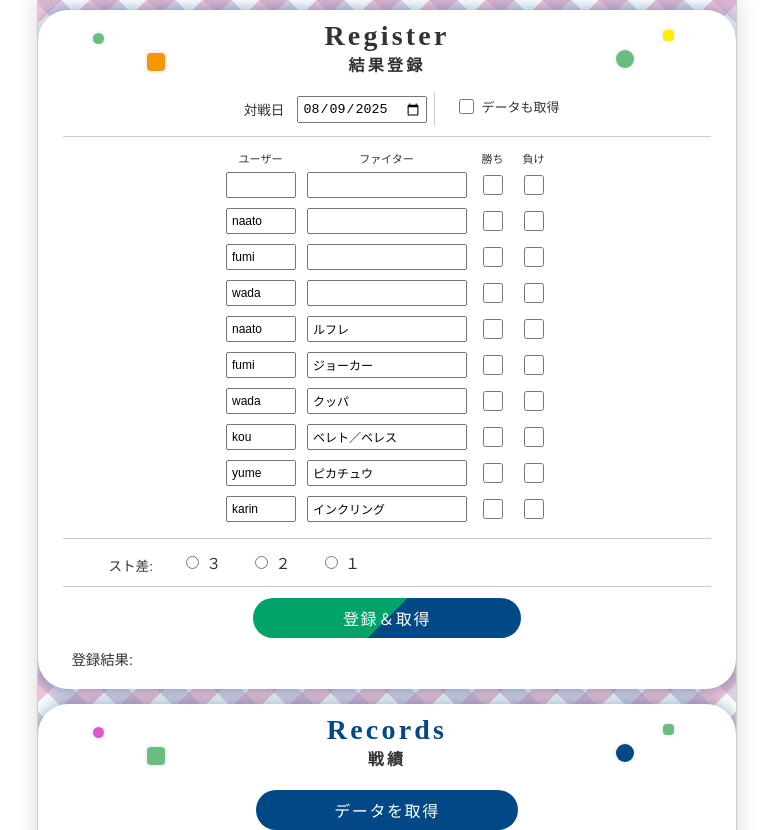
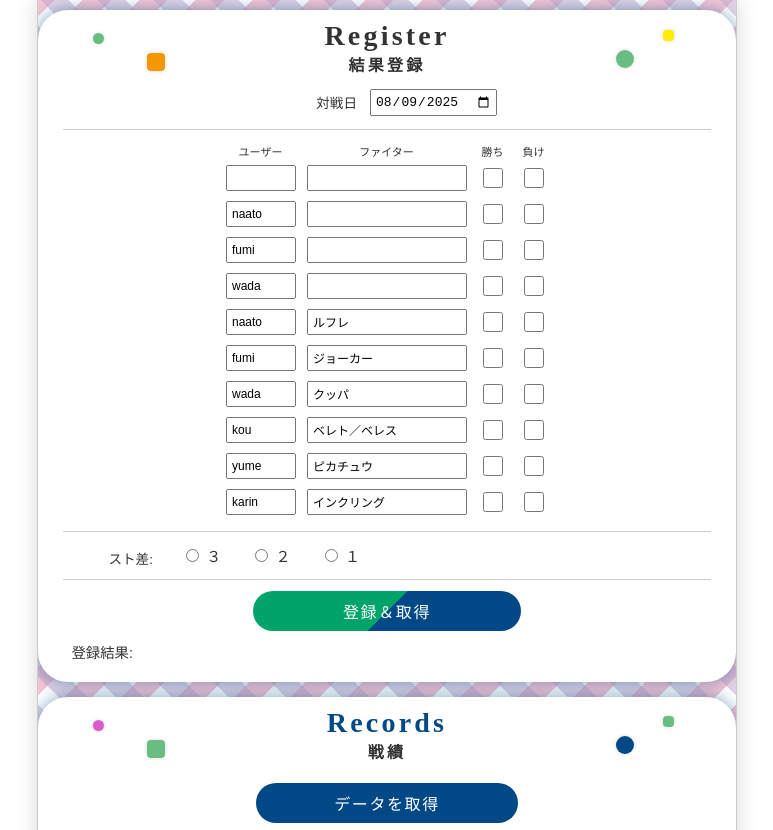
Before and after one commit to wotabann/sma_private, a plain HTML site: page index.html in a window 1280 px wide. Shown: the top 830 px of the page, without its empty margins (253-1026 px from the left). Drawn offline with nearby package versions, Linux system fonts and the light colour scheme; a web font is replaced by a local one.

Commit message:
Add files via upload

```diff
--- a/css/sma.css
+++ b/css/sma.css
@@ -328,6 +328,7 @@ hr {
 
 .upsert-form .date input {
   padding: 3px;
+  font-size: 13px;
 }
 
 .upsert-form .upsert-form-stock {
--- a/index.html
+++ b/index.html
@@ -141,8 +141,6 @@
                 </div>
                 <div class="section-body">
                     <div class="upsert-form">
-                        <div class="two-columns">
-                            <div class="two-columns-left">
                         <dl class="date">
                             <dt>
                                 対戦日
@@ -151,14 +149,6 @@
                                 <input type="date" class="upsert-form-date">
                             </dd>
                         </dl>
-                            </div>
-                            <div class="two-columns-right">
-                                <div class="is-dump">
-                                    <input type="checkbox" class="upsert-form-is-dump" id="insert-form-is-dump">
-                                    <label for="insert-form-is-dump">データも取得</label>
-                                </div>
-                            </div>
-                        </div>
                         <hr>
                         <div class="fighter">
                             <table>
```
Lines whose indentation alone changed are shown as unchanged.
